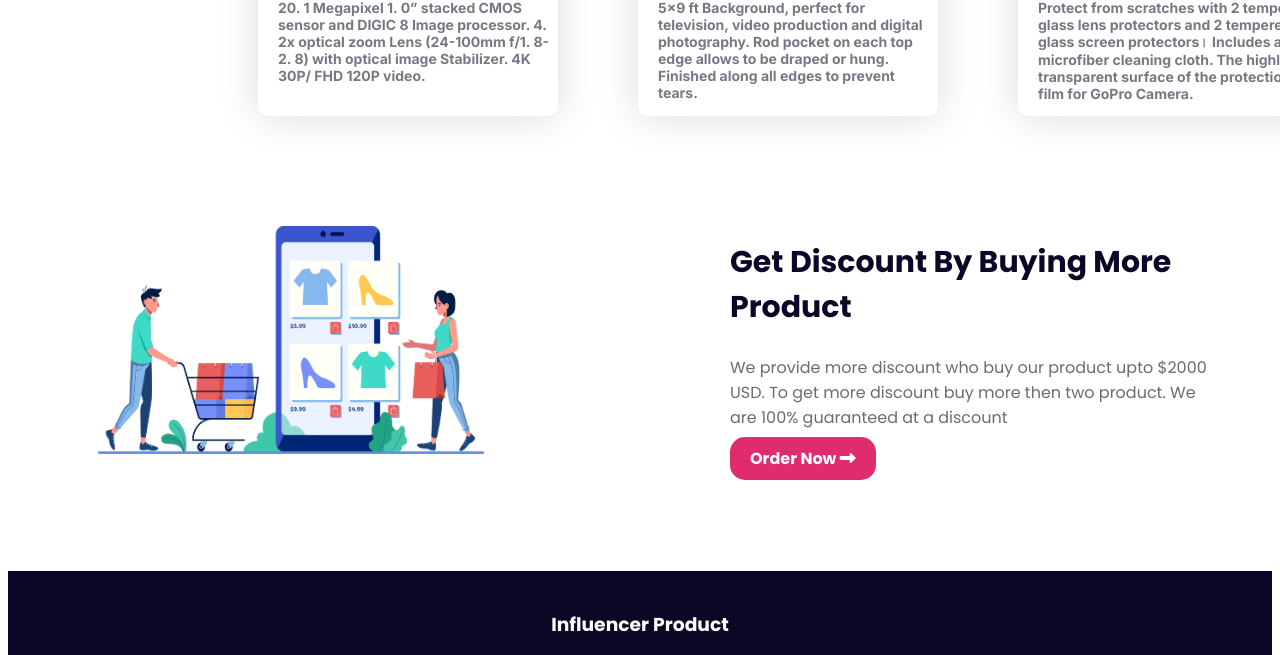
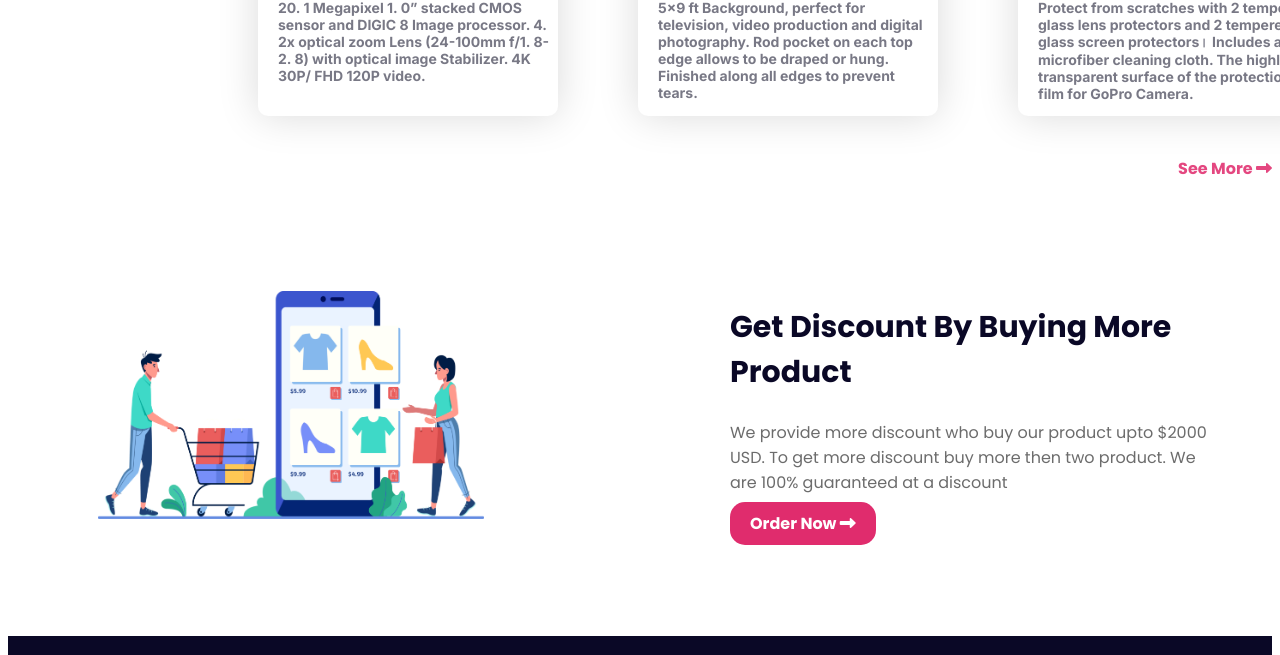
Before and after one commit to abujakariacse/influencer-gear-assignment-two, a plain HTML site: page index.html in a window 1280 px wide. Shown: the part 2236-2891 px from the top of the page. Drawn offline with Linux system fonts and the light colour scheme.

Commit message:
correction

```diff
--- a/index.html
+++ b/index.html
@@ -224,6 +224,9 @@
                     </div>
                 </div>
             </div>
+            <div class="more-product-link">
+                <a href=""> See More <i class="fas fa-long-arrow-alt-right"></i></a>
+            </div>
         </section>
         <!-- Product Container End -->
         <!-- Last Conatiner Start -->
--- a/style.css
+++ b/style.css
@@ -177,6 +177,18 @@ Mid Container Start
     font-weight: 700;
     color: #787885;
 }
+.more-product-link{
+    color: #E02C6DDE;
+    font-size: 16px;
+    font-weight: 700;
+    text-align:end;
+    margin-top: 40px;
+
+}
+.more-product-link a{
+    text-decoration: none;
+    color: #E02C6DDE;
+}
 /*------------------
 Mid Container End
 --------------------*/
@@ -319,6 +331,7 @@ nav a{
 .product{
     flex-direction: column;
 }
+
 .last-container{
     flex-direction: column;
     flex-wrap: wrap;
```
